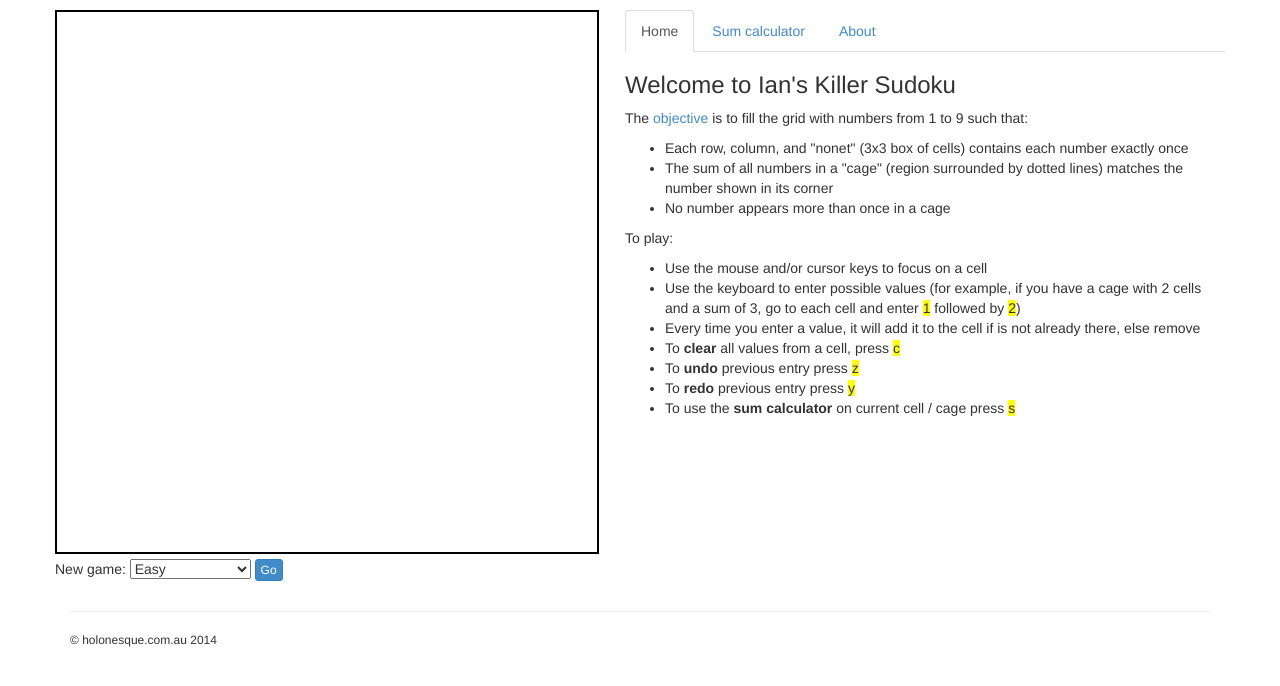
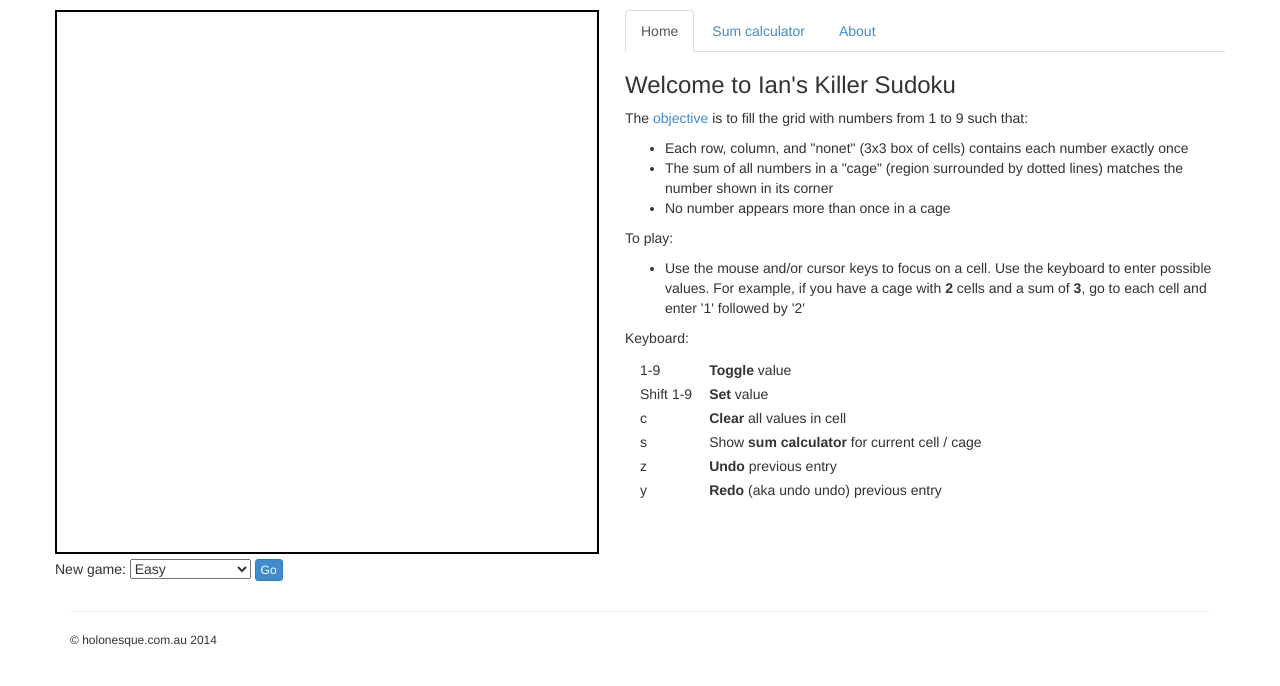
Before and after one commit to sutts101/killer, a plain HTML site: page index.html in a window 1280 px wide. Drawn offline with Linux system fonts and the light colour scheme; a script that the page names is missing.

Commit message:
Tidied up the help text and implemented Shift 1-9 to force enter a value (default remains toggle)

```diff
--- a/index.html
+++ b/index.html
@@ -28,8 +28,8 @@
         td {
             padding: 2px;
         }
-        span.highlight {
-            background-color: yellow;
+        td.key, td.explanation {
+            padding-left: 15px;
         }
         div.footer {
             font-size: 12px;
@@ -65,15 +65,37 @@
                     <p>
                         To play:
                     <ul>
-                        <li>Use the mouse and/or cursor keys to focus on a cell</li>
-                        <li>Use the keyboard to enter possible values (for example, if you have a cage with 2 cells and a sum of 3,
-                            go to each cell and enter <span class="highlight">1</span> followed by <span class="highlight">2</span>)</li>
-                        <li>Every time you enter a value, it will add it to the cell if is not already there, else remove</li>
-                        <li>To <b>clear</b> all values from a cell, press <span class="highlight">c</span></li>
-                        <li>To <b>undo</b> previous entry press <span class="highlight">z</span></li>
-                        <li>To <b>redo</b> previous entry press <span class="highlight">y</span></li>
-                        <li>To use the <b>sum calculator</b> on current cell / cage press <span class="highlight">s</span></li>
+                        <li>Use the mouse and/or cursor keys to focus on a cell. Use the keyboard to enter possible values.
+                            For example, if you have a cage with <b>2</b> cells and a sum of <b>3</b>, go to each cell and enter '1' followed by '2'</li>
                     </ul>
+                    <p>
+                        Keyboard:
+                        <table>
+                            <tr>
+                                <td class="key">1-9</td>
+                                <td class="explanation"><b>Toggle</b> value</td>
+                            </tr>
+                            <tr>
+                                <td class="key">Shift 1-9</td>
+                                <td class="explanation"><b>Set</b> value</td>
+                            </tr>
+                            <tr>
+                                <td class="key">c</td>
+                                <td class="explanation"><b>Clear</b> all values in cell</td>
+                            </tr>
+                            <tr>
+                                <td class="key">s</td>
+                                <td class="explanation">Show <b>sum calculator</b> for current cell / cage</td>
+                            </tr>
+                            <tr>
+                                <td class="key">z</td>
+                                <td class="explanation"><b>Undo</b> previous entry</td>
+                            </tr>
+                            <tr>
+                                <td class="key">y</td>
+                                <td class="explanation"><b>Redo</b> (aka undo undo) previous entry</td>
+                            </tr>
+                        </table>
                     </p>
                 </div>
                 <div class="tab-pane fade" id="sumCalculator">
--- a/src/killerCanvas.coffee
+++ b/src/killerCanvas.coffee
@@ -168,7 +168,7 @@ class KillerCanvas
     if @focusCell?
       value = String.fromCharCode(evt.keyCode)
       if evt.keyCode in [49..57]
-        @focusCell.enter parseInt(value)
+        @focusCell.enter parseInt(value), evt.shiftKey
         @redraw(true)
       else if evt.keyCode in [37..40]
         movement = {37: 'left', 38: 'up', 39: 'right', 40: 'down'}[evt.keyCode]
--- a/src/killerModel.coffee
+++ b/src/killerModel.coffee
@@ -98,9 +98,11 @@ class Cell
   left:  -> @sudoku.cellAt @row,     @col - 1 unless @col == 0
   right: -> @sudoku.cellAt @row,     @col + 1 unless @col >= (@sudoku.size - 1)
 
-  enter: (value) ->
+  enter: (value, force = false) ->
     if value in @sudoku.validValues
-      if value in @entries
+      if force
+        @entries = [value]
+      else if value in @entries
         @entries = @entries.filter (e) -> e isnt value
       else
         @entries.push value
```
Also changed, not shown: test/killerModelTest.coffee (+7 -0 lines).
